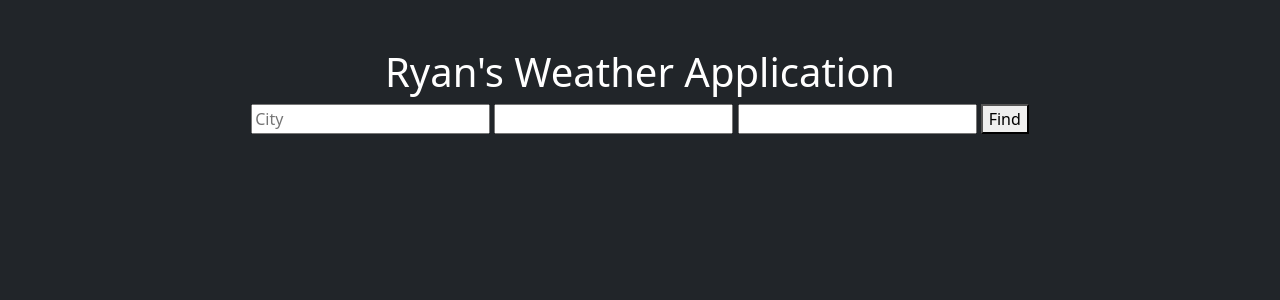
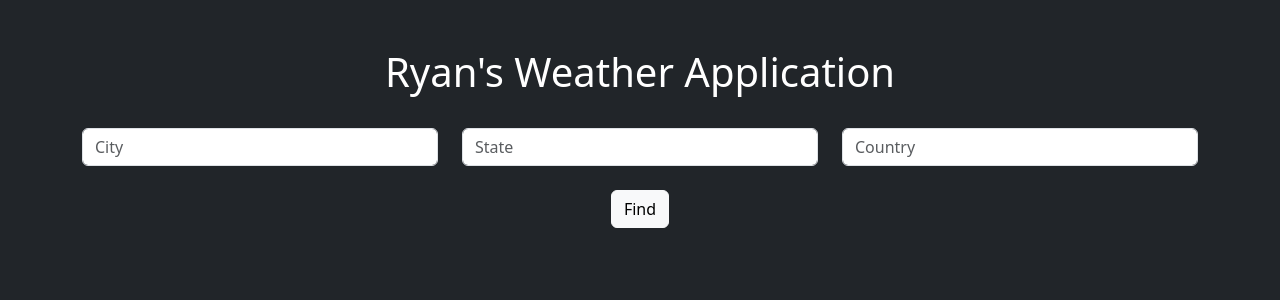
Before and after one commit to RyanHalliwellAI/WeatherAppPython, a Flask app: page / in a window 1280 px wide. Shown: the top 300 px of the page. Run offline with Flask 2, Linux system fonts and the light colour scheme.

Commit message:
Finished application - open for improvements

```diff
--- a/templates/index.html
+++ b/templates/index.html
@@ -9,22 +9,29 @@
 </head>
 <body class="bg-dark text-white">
     <div class="text-center">
-        <h1 class="mt-5">Ryan's Weather Application</h1>
+        <h1 class="mt-5">Ryan's Weather Application</h1><br>
         <form action="/" method="post">
-            <input type = "text" id = "cityName" name = "cityName" placeholder="City">
-            <input type = "text" id = "stateName" name = "stateName" val = "ON">
-            <input type = "text" id = "countryName" name = "countryName" val = "Canada">
-            <button>Find</button>
-
+            <div class="container">
+                <div class="row">
+                    <div class="col-sm">
+                        <input type = "text" id = "cityName" name = "cityName" placeholder="City" class = "form-control">
+                    </div>
+                    <div class="col-sm">
+                        <input type = "text" id = "stateName" name = "stateName" placeholder = "State" class = "form-control">
+                    </div>
+                    <div class="col-sm">
+                        <input type = "text" id = "countryName" name = "countryName" placeholder = "Country" class = "form-control">
+                    </div>
+                </div>
+            </div><br>
+                        <button class="subut btn btn-light">Find</button>
         </form>
+        <!--Making sure None doesnt display when the page is first opened, and adding the icons, and text to screen-->
         {% if weatherData %}
         {{weatherData.main}}: {{ weatherData.description}} <br>
         <img src = "https://openweathermap.org/img/wn/{{weatherData.icon}}@2x.png" alt="Icon">
-        {{weatherData.temp}}
+        {{weatherData.temp}} C
         {% endif %}
-
-
-
     </div>
     <script src="https://cdn.jsdelivr.net/npm/bootstrap@5.3.3/dist/js/bootstrap.bundle.min.js" integrity="sha384-YvpcrYf0tY3lHB60NNkmXc5s9fDVZLESaAA55NDzOxhy9GkcIdslK1eN7N6jIeHz" crossorigin="anonymous"></script>
 </body>
```
